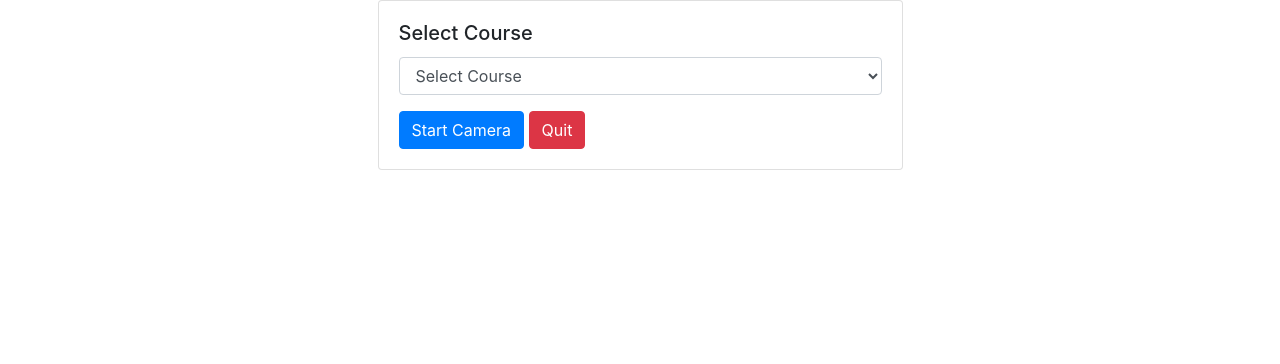
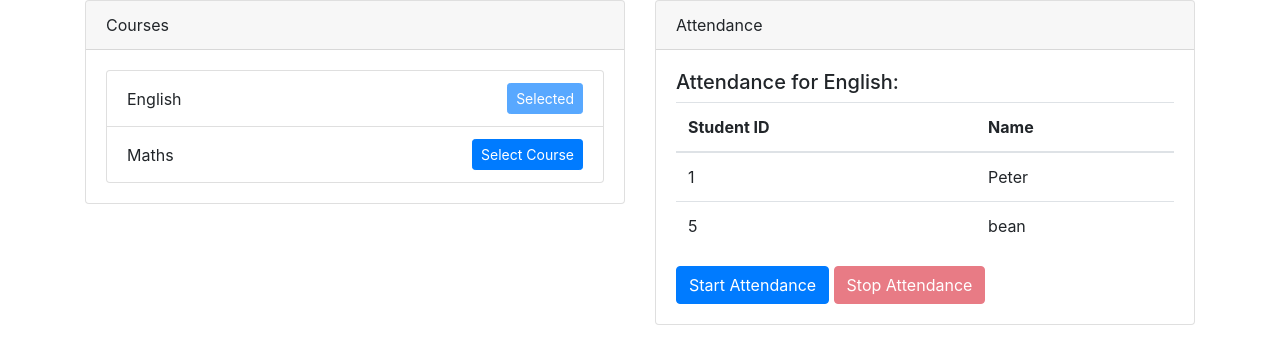
Before and after one commit to gauravpawar13/Face-Recognition-based-Attendance, a Django app: page /?course_id=1 in a window 1280 px wide. Shown: the part 56-420 px from the top of the page. Run offline with Django 4.2, Linux system fonts and the light colour scheme; data comes from the database, SQL or seed files in the repository; both versions use the stored data as it was after the commit; some libraries are stand-ins or nearby versions.

Commit message:
The Home page can display courses and enrolled students

```diff
--- a/faceapp/templates/home.html
+++ b/faceapp/templates/home.html
@@ -1,25 +1,91 @@
-<!-- home.html -->
 {% extends 'base.html' %}
-
+{% load static %}
 {% block content %}
-<div class="container-fluid">
-  <div class="row justify-content-center">
-    <div class="col-md-6 col-sm-12">
+  <div class="row">
+    <div class="col-md-6">
       <div class="card">
+        <div class="card-header">Courses</div>
         <div class="card-body">
-          <h5 class="card-title">Select Course</h5>
-          <form>
-            <div class="form-group">
-              <select class="form-control" id="courseSelect">
-                <option>Select Course</option>
-              </select>
-            </div>
-          </form>
-          <button type="button" class="btn btn-primary">Start Camera</button>
-          <button type="button" class="btn btn-danger">Quit</button>
+          <ul class="list-group">
+            {% for course in courses %}
+            <li class="list-group-item d-flex justify-content-between align-items-center">
+              {{ course.course_name }}
+              {% if selected_course == course.course_id %}
+              <button class="btn btn-primary btn-sm" disabled>Selected</button>
+              {% else %}
+              <a href="{% url 'home' %}?course_id={{ course.course_id }}" class="btn btn-primary btn-sm select-course-btn">Select Course</a>
+              {% endif %}
+            </li>
+            {% endfor %}
+          </ul>
+        </div>
+      </div>
+    </div>
+    <div class="col-md-6">
+      <div class="card">
+        <div class="card-header">Attendance</div>
+        <div class="card-body">
+          {% if selected_course %}
+            <h5>Attendance for {{ selected_course_name }}:</h5>
+            {% if students %}
+              <table class="table">
+                <thead>
+                  <tr>
+                    <th>Student ID</th>
+                    <th>Name</th>
+                  </tr>
+                </thead>
+                <tbody>
+                  {% for student in students %}
+                  <tr>
+                    <td>{{ student.student_id }}</td>
+                    <td>{{ student.name }}</td>
+                  </tr>
+                  {% endfor %}
+                </tbody>
+              </table>
+              <button class="btn btn-primary" id="start-attendance">Start Attendance</button>
+              <button class="btn btn-danger" id="stop-attendance" disabled>Stop Attendance</button>
+            {% else %}
+              <p>No students enrolled in this course.</p>
+            {% endif %}
+          {% else %}
+            <p>Please select a course to start attendance.</p>
+          {% endif %}
         </div>
       </div>
     </div>
   </div>
-</div>
+  <div id="camera-container" class="d-none">
+    <div class="card">
+      <div class="card-header">Camera</div>
+      <div class="card-body">
+        <div id="camera-view"></div>
+      </div>
+    </div>
+  </div>
 {% endblock %}
+
+{% block js %}
+  <script src="{% static 'js/home.js' %}"></script>
+  <script>
+    const selectCourseBtns = document.querySelectorAll('.select-course-btn');
+    selectCourseBtns.forEach(btn => {
+      btn.addEventListener('click', (e) => {
+        e.preventDefault();
+        selectCourseBtns.forEach(otherBtn => {
+          otherBtn.innerHTML = 'Select Course';
+          otherBtn.removeAttribute('disabled');
+        });
+        btn.innerHTML = 'Selected';
+        btn.setAttribute('disabled', '');
+        fetch(btn.href)
+          .then(response => response.text())
+          .then(html => {
+            const studentsContainer = document.querySelector('#attendance-table');
+            studentsContainer.innerHTML = html;
+          });
+      });
+    });
+  </script>
+{% endblock %}
--- a/faceapp/views.py
+++ b/faceapp/views.py
@@ -1,17 +1,38 @@
 # from pyexpat.errors import messages
 from django.contrib import messages
-from django.http import HttpResponse, HttpResponseBadRequest
+from django.http import HttpResponse, HttpResponseBadRequest, JsonResponse
 from django.shortcuts import render
 
 # Create your views here.
 from django.shortcuts import render, redirect, get_object_or_404
 from django.urls import reverse
-from .models import Course, Student, Enrollment
+from .models import Course, Student, Enrollment,Attendance
 from .forms import CourseForm, DeleteStudentForm, StudentForm, EnrollmentForm
 
+from django.shortcuts import render
+from .models import Course, Student
+
 def home(request):
+    selected_course = request.GET.get('course_id')
+
+    if selected_course:
+        selected_course = selected_course
+        selected_course_name = Course.objects.get(course_id=selected_course).course_name
+        students = Student.objects.filter(enrollment__course=selected_course)
+    else:
+        selected_course_name = None
+        students = None
+
     courses = Course.objects.all()
-    return render(request, 'home.html', {'courses': courses})
+    context = {
+        'courses': courses,
+        'selected_course': selected_course,
+        'selected_course_name': selected_course_name,
+        'students': students,
+    }
+    return render(request, 'home.html', context)
+
+
 
 def add_student(request):
     if request.method == 'POST':
```
Also changed, not shown: faceapp/static/js/home.js (added, +44 -0 lines), db.sqlite3.
